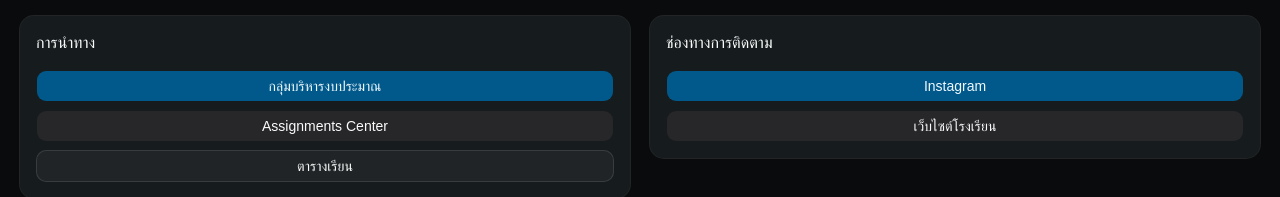
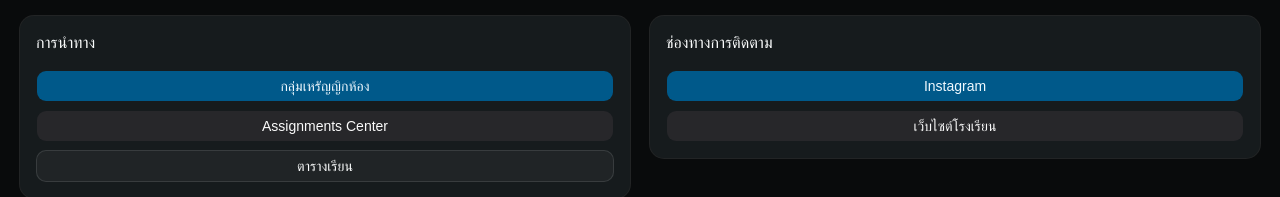
Before and after one commit to thapanon-kunop/sktm.110-2568, a Next.js app: page / in a window 1280 px wide. Shown: the part 473-670 px from the top of the page. Built offline with nearby package versions, Linux system fonts and the light colour scheme; a web font is replaced by a local one.

Commit message:
feat: rename budget name on all page (#11)
Rename the budget name from "กลุ่มบริหารงานงบประมาณ" to "กลุ่มเหรัญญิกห้อง."
- Resolved #10

```diff
--- a/src/app/budget/page.tsx
+++ b/src/app/budget/page.tsx
@@ -26,7 +26,7 @@
 export default function BudgetPage() {
   return (
     <>
-      <Header>กลุ่มบริหารงานงบประมาณ</Header>
+      <Header>กลุ่มเหรัญญิกห้อง</Header>
       <main className="mt-5 flex flex-col gap-5">
         <section className="px-5">
           <Card>
@@ -63,7 +63,7 @@
               <CardHeader>
                 <CardTitle>ประกาศ</CardTitle>
                 <CardDescription>
-                  ประกาศล่าสุดจากกลุ่มบริหารงานงบประมาณ
+                  ประกาศล่าสุดจากกลุ่มเหรัญญิกห้อง
                 </CardDescription>
                 <CardAction>
                   <Dialog>
--- a/src/app/page.tsx
+++ b/src/app/page.tsx
@@ -20,7 +20,7 @@
                   href={"/budget"}
                   className={buttonVariants({ className: "d-block w-full" })}
                 >
-                  กลุ่มบริหารงบประมาณ
+                  กลุ่มเหรัญญิกห้อง
                 </Link>
                 <Link
                   href={"/tasks"}
--- a/src/components/Navbar.tsx
+++ b/src/components/Navbar.tsx
@@ -48,7 +48,7 @@
       },
       {
         icon: <RiBankCardLine />,
-        title: "กลุ่มบริหารงบประมาณ",
+        title: "กลุ่มเหรัญญิกห้อง",
         href: "/budget",
       },
       {
```
